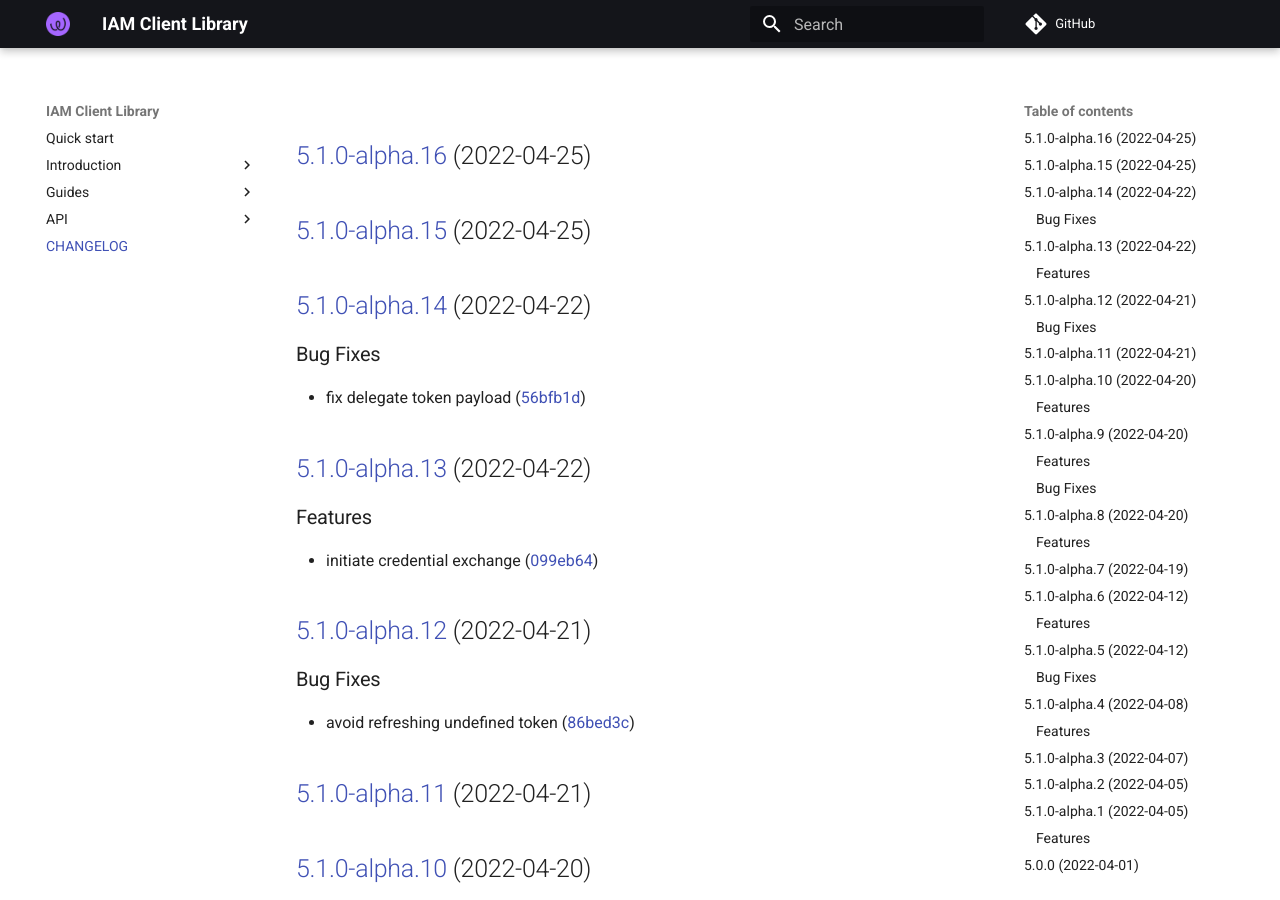
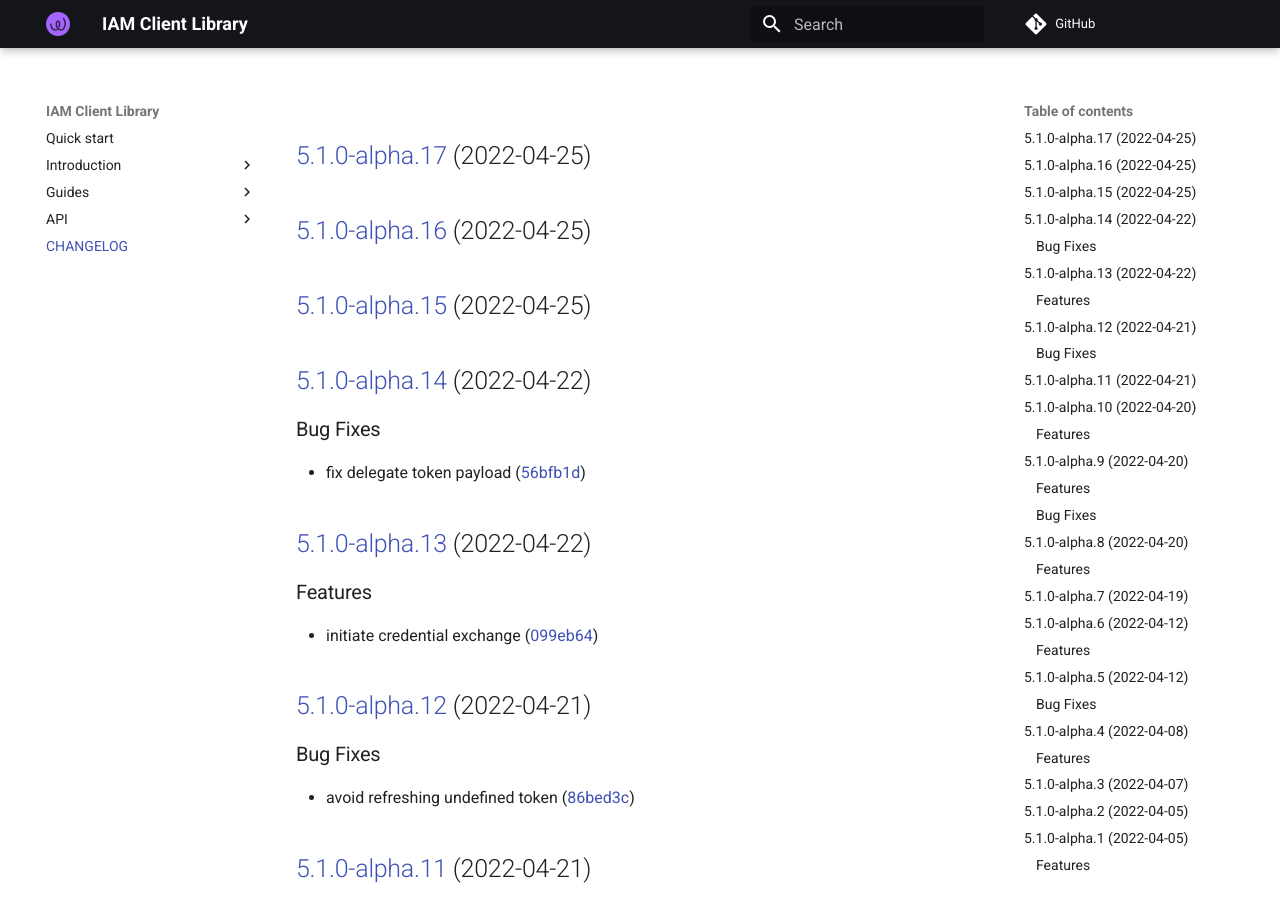
Before and after one commit to energywebfoundation/iam-client-lib, an MkDocs documentation site: the page built from docs/CHANGELOG.md, in a window 1280 px wide and 900 px high. Built offline with MkDocs 1.6.1 and Material for MkDocs 9.7.7, drawn with Linux system fonts in a browser that asks for light colours; comment, search, counter and statistics services are not loaded.

Commit message:
chore(release): 5.1.0-alpha.17 [skip ci]
## [5.1.0-alpha.17](https://github.com/energywebfoundation/iam-client-lib/compare/v5.1.0-alpha.16...v5.1.0-alpha.17) (2022-04-25)

```diff
--- a/docs/CHANGELOG.md
+++ b/docs/CHANGELOG.md
@@ -1,3 +1,5 @@
+## [5.1.0-alpha.17](https://github.com/energywebfoundation/iam-client-lib/compare/v5.1.0-alpha.16...v5.1.0-alpha.17) (2022-04-25)
+
 ## [5.1.0-alpha.16](https://github.com/energywebfoundation/iam-client-lib/compare/v5.1.0-alpha.15...v5.1.0-alpha.16) (2022-04-25)
 
 ## [5.1.0-alpha.15](https://github.com/energywebfoundation/iam-client-lib/compare/v5.1.0-alpha.14...v5.1.0-alpha.15) (2022-04-25)
--- a/package.json
+++ b/package.json
@@ -1,6 +1,6 @@
 {
   "name": "iam-client-lib",
-  "version": "5.1.0-alpha.16",
+  "version": "5.1.0-alpha.17",
   "description": "Library for Decentralized Identity and Access Management",
   "main": "dist/index.js",
   "module": "dist/index.esm.js",
```
